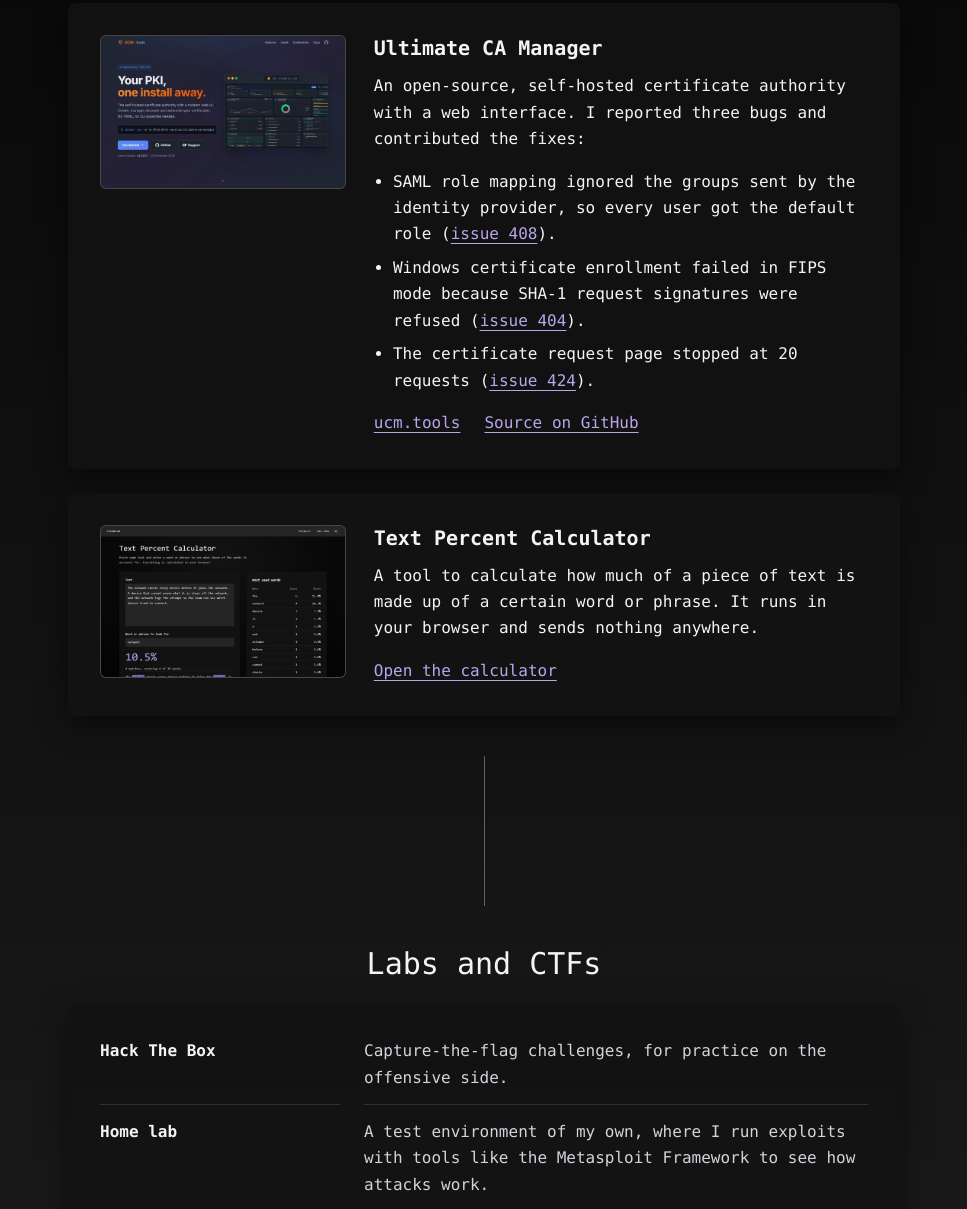
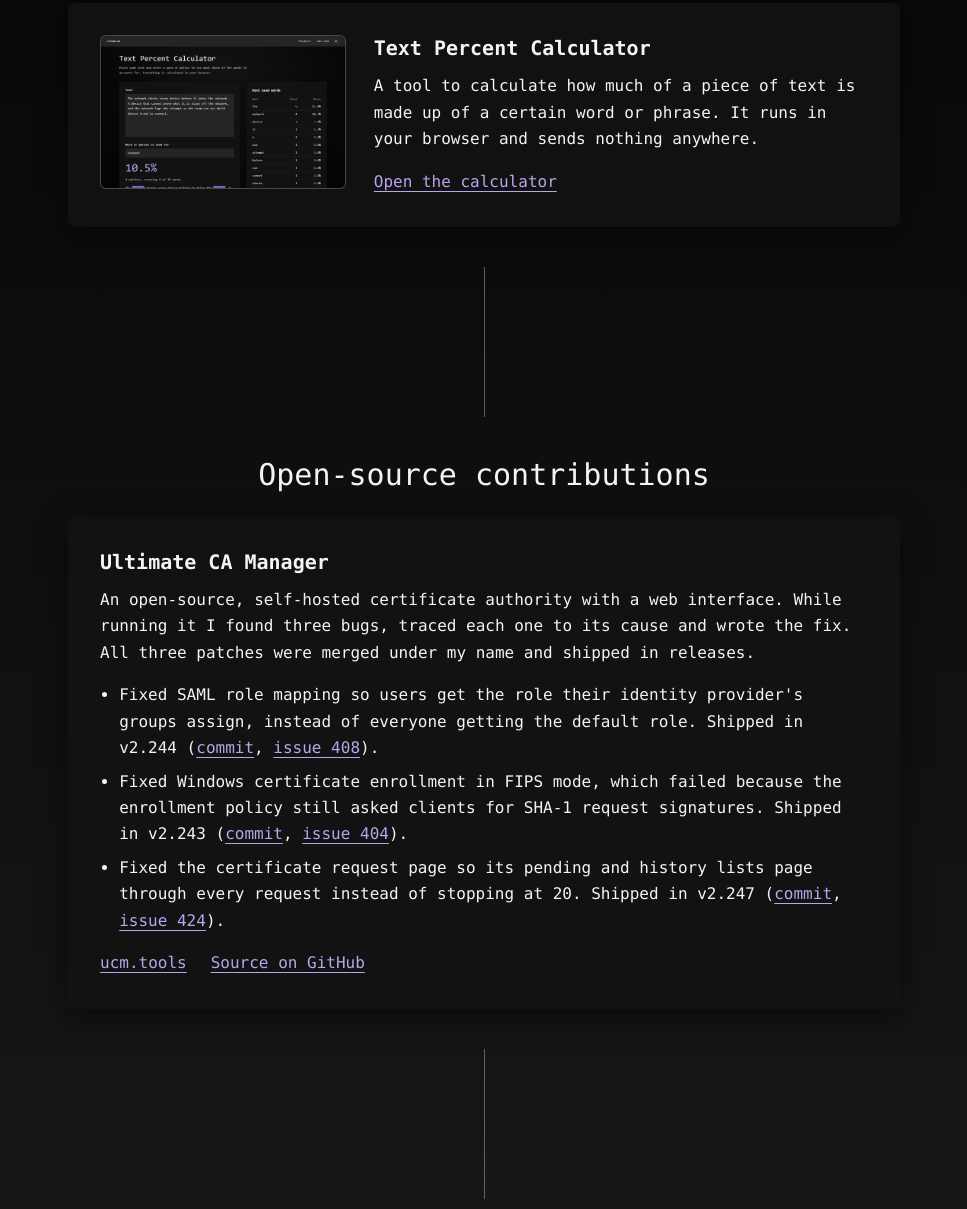
Before and after one commit to clinde04/clinde.me, a plain HTML site: page index.html in a window 1280 px wide. Shown: the part 1969-3178 px from the top of the page, without its empty margins (156-1123 px from the left). Drawn offline with Linux system fonts and the light colour scheme.

Commit message:
Move Ultimate CA Manager to an open-source contributions section

```diff
--- a/index.html
+++ b/index.html
@@ -140,39 +140,6 @@
           </article>
 
           <article class="panel project">
-            <a class="project-shot" href="https://ucm.tools/" tabindex="-1" aria-hidden="true">
-              <img src="assets/projects/ucm.jpg" alt="" width="1280" height="800" loading="lazy" decoding="async" />
-            </a>
-            <div class="project-body">
-              <h3>Ultimate CA Manager</h3>
-              <p>
-                An open-source, self-hosted certificate authority with a web interface. I reported
-                three bugs and contributed the fixes:
-              </p>
-              <ul>
-                <li>
-                  SAML role mapping ignored the groups sent by the identity provider, so every user
-                  got the default role
-                  (<a href="https://github.com/NeySlim/ultimate-ca-manager/issues/408">issue 408</a>).
-                </li>
-                <li>
-                  Windows certificate enrollment failed in FIPS mode because SHA-1 request
-                  signatures were refused
-                  (<a href="https://github.com/NeySlim/ultimate-ca-manager/issues/404">issue 404</a>).
-                </li>
-                <li>
-                  The certificate request page stopped at 20 requests
-                  (<a href="https://github.com/NeySlim/ultimate-ca-manager/issues/424">issue 424</a>).
-                </li>
-              </ul>
-              <p class="links">
-                <a href="https://ucm.tools/">ucm.tools</a>
-                <a href="https://github.com/NeySlim/ultimate-ca-manager">Source on GitHub</a>
-              </p>
-            </div>
-          </article>
-
-          <article class="panel project">
             <a class="project-shot" href="tools/text-percent/" tabindex="-1" aria-hidden="true">
               <img src="assets/projects/text-percent.jpg" alt="" width="1280" height="800" loading="lazy" decoding="async" />
             </a>
@@ -186,6 +153,44 @@
                 <a href="tools/text-percent/">Open the calculator</a>
               </p>
             </div>
+          </article>
+        </section>
+
+        <section class="section" id="contributions">
+          <h2>Open-source contributions</h2>
+
+          <article class="panel">
+            <h3>Ultimate CA Manager</h3>
+            <p>
+              An open-source, self-hosted certificate authority with a web interface. While running
+              it I found three bugs, traced each one to its cause and wrote the fix. All three
+              patches were merged under my name and shipped in releases.
+            </p>
+            <ul>
+              <li>
+                Fixed SAML role mapping so users get the role their identity provider's groups
+                assign, instead of everyone getting the default role. Shipped in v2.244
+                (<a href="https://github.com/NeySlim/ultimate-ca-manager/commit/fd269466c8ab248751eb6f222c0887bfe64e67c3">commit</a>,
+                <a href="https://github.com/NeySlim/ultimate-ca-manager/issues/408">issue 408</a>).
+              </li>
+              <li>
+                Fixed Windows certificate enrollment in FIPS mode, which failed because the
+                enrollment policy still asked clients for SHA-1 request signatures. Shipped in
+                v2.243
+                (<a href="https://github.com/NeySlim/ultimate-ca-manager/commit/224386f91fd30868cff1aab765dce636a78b6885">commit</a>,
+                <a href="https://github.com/NeySlim/ultimate-ca-manager/issues/404">issue 404</a>).
+              </li>
+              <li>
+                Fixed the certificate request page so its pending and history lists page through
+                every request instead of stopping at 20. Shipped in v2.247
+                (<a href="https://github.com/NeySlim/ultimate-ca-manager/commit/363a39f0bac1fbc214051bc466287d1459153c3f">commit</a>,
+                <a href="https://github.com/NeySlim/ultimate-ca-manager/issues/424">issue 424</a>).
+              </li>
+            </ul>
+            <p class="links">
+              <a href="https://ucm.tools/">ucm.tools</a>
+              <a href="https://github.com/NeySlim/ultimate-ca-manager">Source on GitHub</a>
+            </p>
           </article>
         </section>
 
```
Also changed, not shown: assets/projects/ucm.jpg (deleted).
